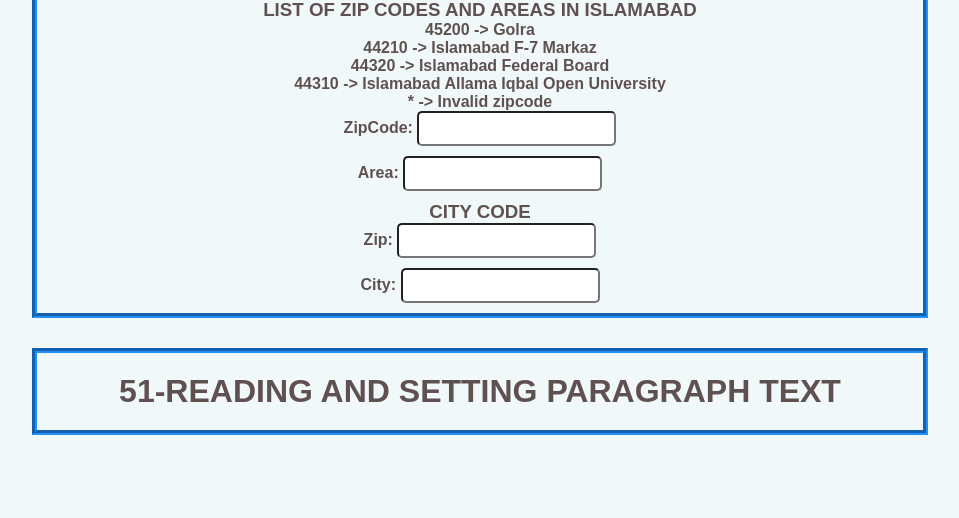
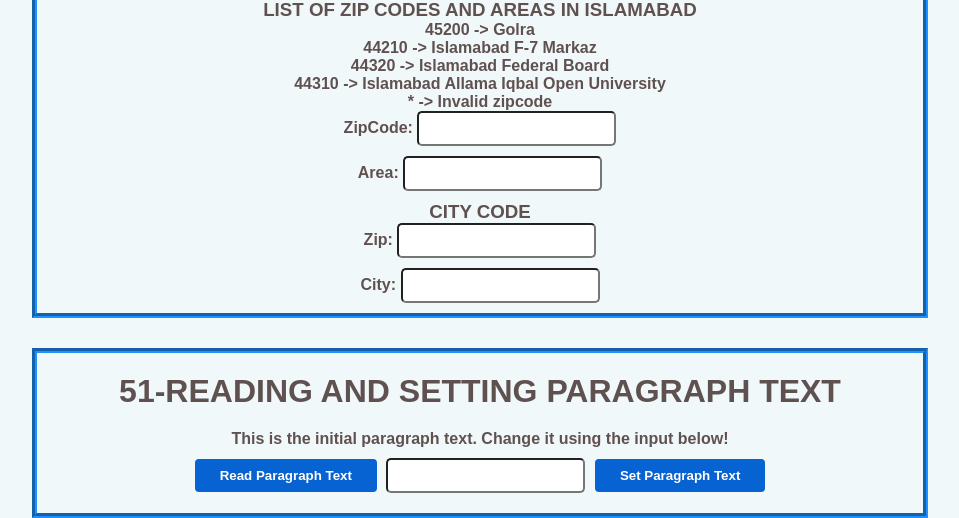
Before and after one commit to farah001400/javascript-chapters, a plain HTML site: page index.html in a window 1280 px wide. Shown: the part 365-883 px from the top of the page, without its empty margins (160-1119 px from the left). Before the commit the page ends 830 px from the top, so only its background shows below. Drawn offline with Linux system fonts and the light colour scheme.

Commit message:
starting 51 chap

```diff
--- a/index.html
+++ b/index.html
@@ -46,6 +46,13 @@
     <!-- ----------------------------reading and setting paragraph text(51)------------------------ -->
     <div class="content">
         <h1>51-READING AND SETTING PARAGRAPH TEXT</h1>
+        <p>This is the initial paragraph text. Change it using the input below!</p>
+        <div style="margin: 10px 0;">
+            <button class="readPara" onclick="read_para()">Read Paragraph Text</button>
+            <input type="text" id="">
+            <button class="setPara" onclick="set_para()">Set Paragraph Text</button>
+        </div>
+        <p id="output-para"></p>
     </div>
 
 
--- a/style.css
+++ b/style.css
@@ -36,3 +36,15 @@
     background-color: rgb(6, 164, 6);
     color: black;
 }
+/*-------------------------------------Reading and Setting paragraph text(51)---------------------------------*/
+.readPara, .setPara{
+    padding: 9px 25px;
+    margin: 0px 5px;
+    background-color: rgb(8, 99, 210);
+    color: white;
+    font-weight: bold;
+    cursor: pointer;
+    border: none;
+    border-radius: 4px;
+
+}
```
Lines whose indentation alone changed are shown as unchanged.
